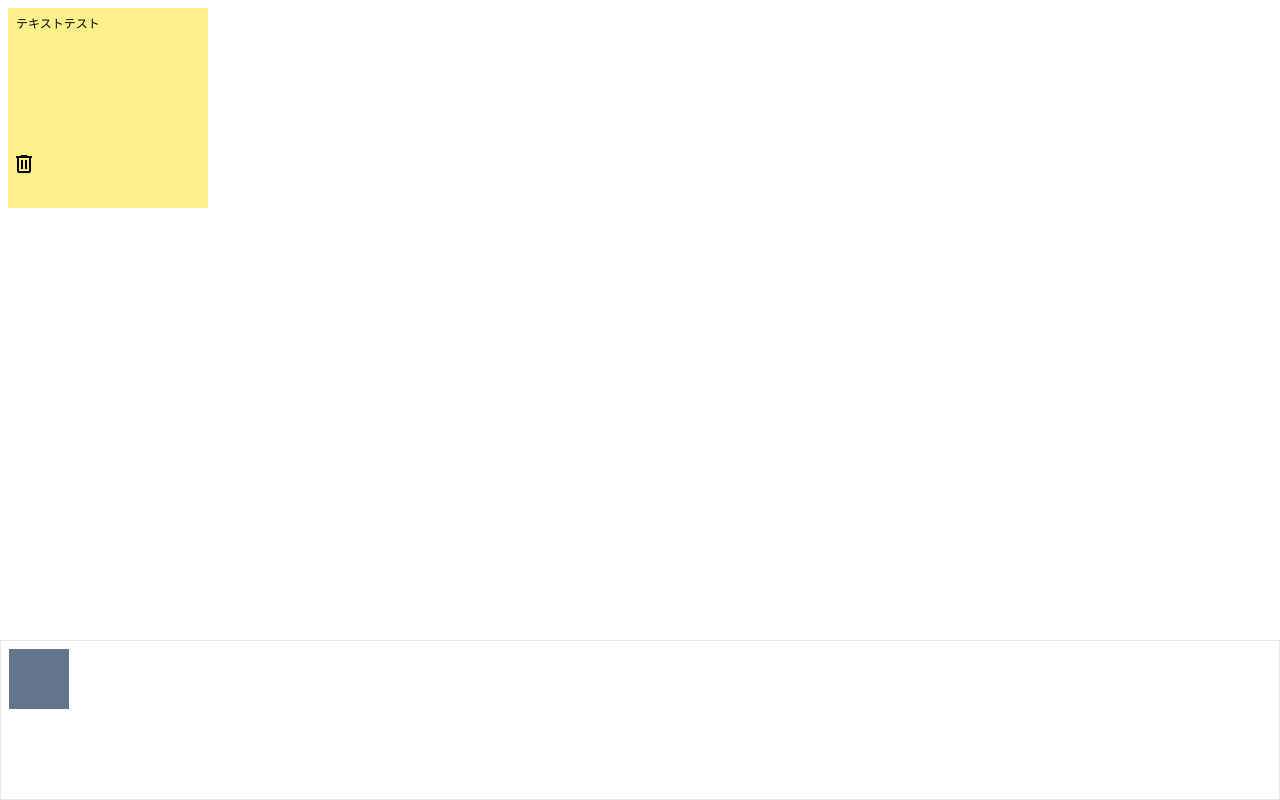
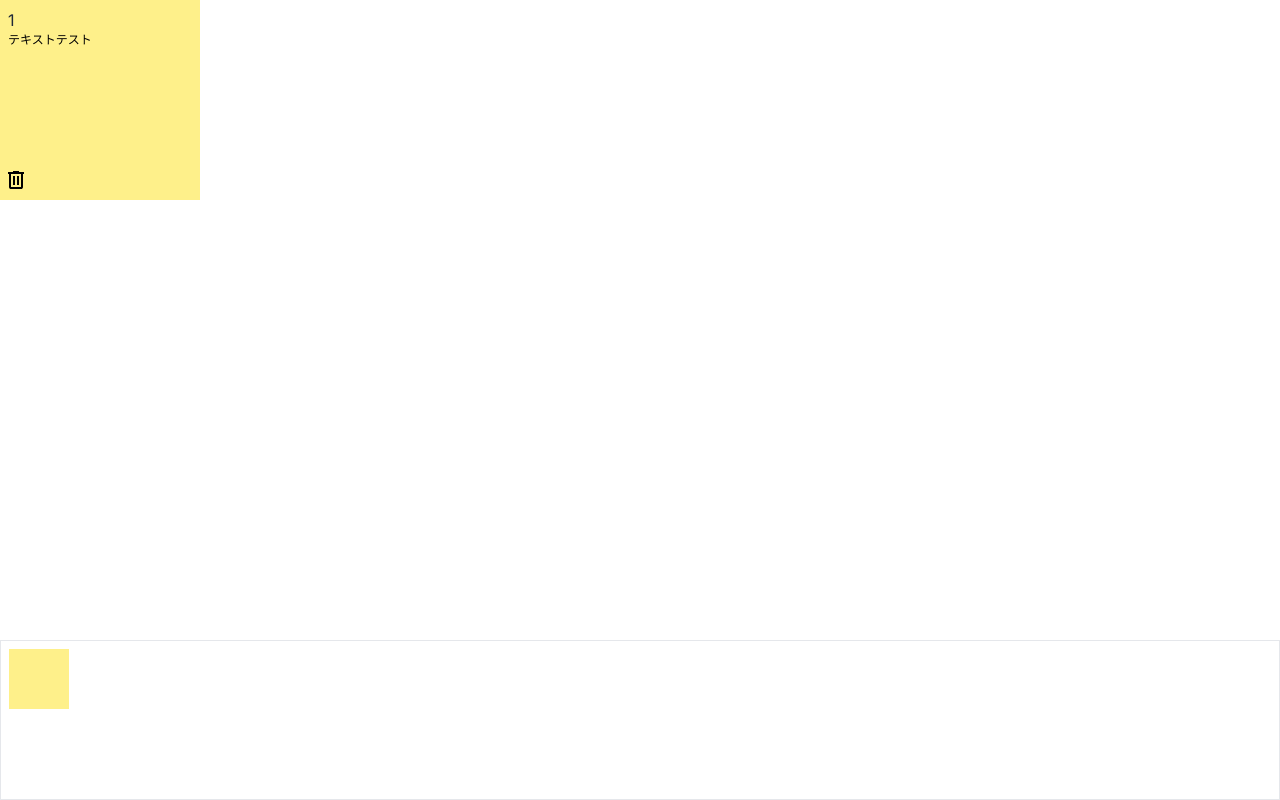
Before and after one commit to sasa0330/fusen, a Next.js app: page / in a window 1280 px wide. Both pictures are taken after a click on the element 39 px from the left and 679 px from the top of the page. Built offline with nearby package versions, Linux system fonts and the light colour scheme.

Commit message:
fix: 詰める

```diff
--- a/src/app/_components/Sidebar.tsx
+++ b/src/app/_components/Sidebar.tsx
@@ -11,7 +11,7 @@ export const Sidebar = ({
   return (
     <div className="h-1/5 w-full border p-2">
       <div
-        className="h-[60px] w-[60px] bg-slate-500"
+        className="h-[60px] w-[60px] cursor-pointer bg-yellow-200"
         onClick={() =>
           cards &&
           cardsDispatch({
--- a/src/app/page.tsx
+++ b/src/app/page.tsx
@@ -12,7 +12,8 @@ export default function Home() {
 
   return (
     <main className="flex h-screen flex-col">
-      <div className="flex h-4/5 w-full flex-wrap overflow-scroll">
+      <div className="h-4/5 overflow-scroll">
+        <div className="flex w-full flex-wrap gap-2">
           {cards &&
             cards.map((card) => (
               <React.Fragment key={card.id}>
@@ -20,6 +21,8 @@ export default function Home() {
               </React.Fragment>
             ))}
         </div>
+      </div>
+
       <Sidebar cards={cards} cardsDispatch={cardsDispatch} />
     </main>
   );
--- a/src/components/Card.tsx
+++ b/src/components/Card.tsx
@@ -7,7 +7,8 @@ function Card({ id, children }: { id: number; children: string }) {
   const cardsDispatch = useCardsDispatch();
 
   return (
-    <div className="m-2 h-[200px] w-[200px] bg-yellow-200 p-2">
+    <div className="h-[200px] w-[200px] bg-yellow-200 p-2">
+      <div>{id}</div>
       <div className="h-[139px] w-[168px] text-xs text-black">
         {isEdit ? (
           <textarea
```
Lines whose indentation alone changed are shown as unchanged.
